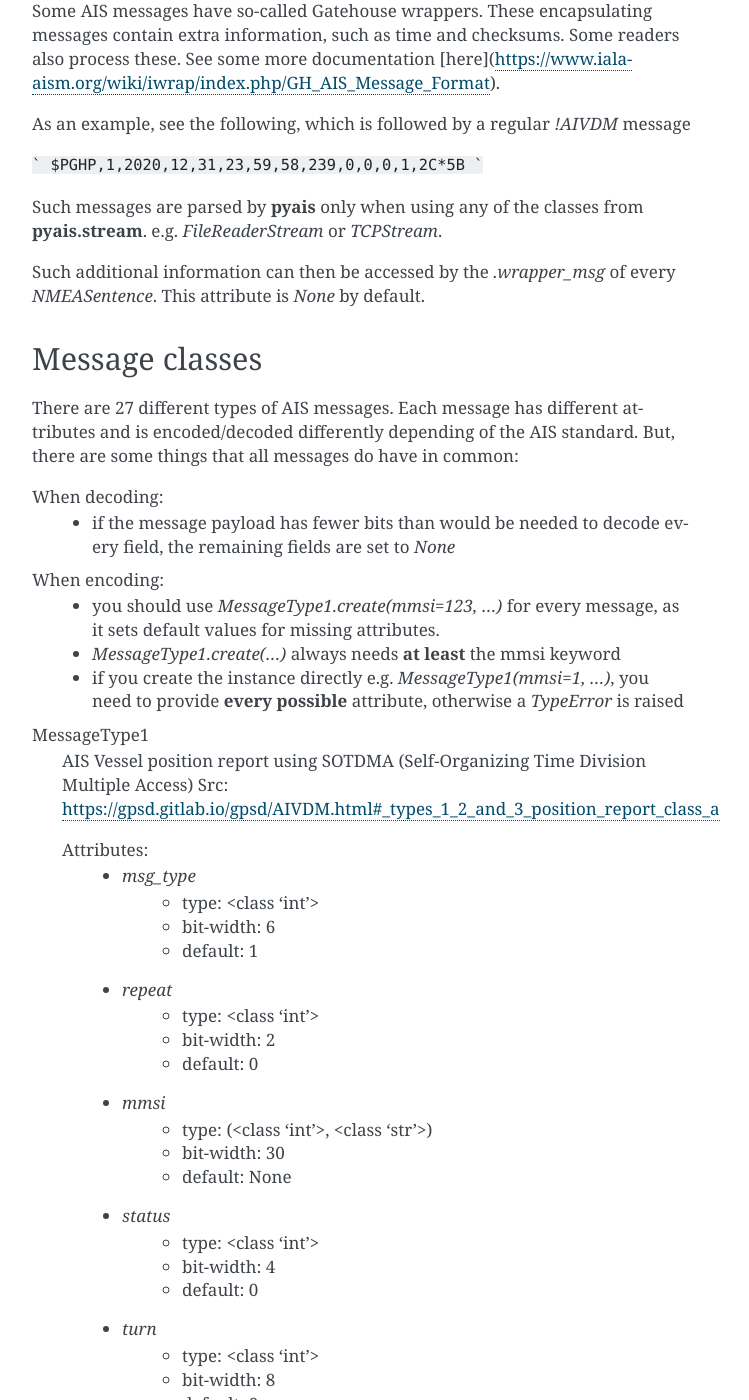
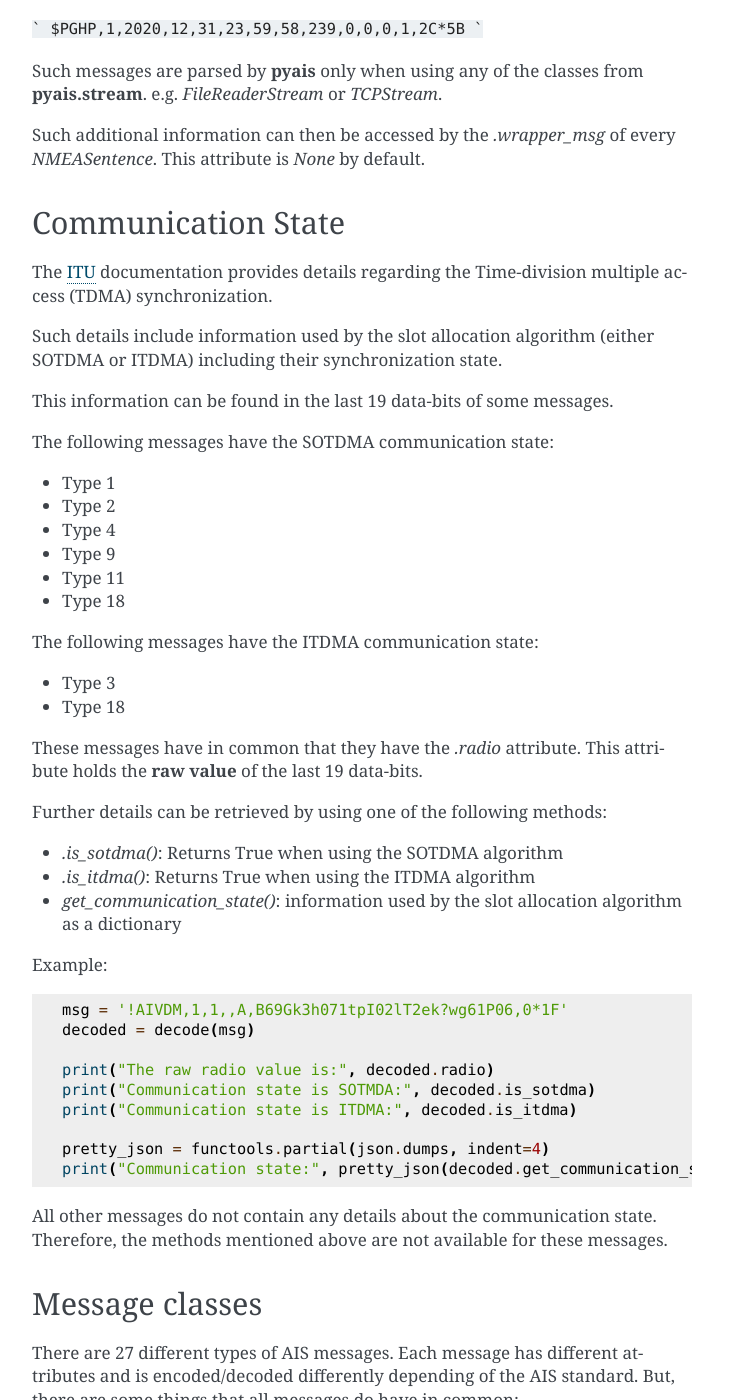
Before and after one commit to M0r13n/pyais, a Sphinx documentation site: the page built from docs/messages.rst, in a window 1280 px wide and 1400 px high, scrolled down 1643 px. Shown: the whole window, without its empty margins (388-1137 px from the left). Built offline with Sphinx 7.4.7, drawn with Linux system fonts in a browser that asks for light colours; some of the changed text lies outside the part shown.

Commit message:
adds paragraph to readthedocs (#111)

```diff
--- a/docs/messages.rst
+++ b/docs/messages.rst
@@ -80,6 +75,53 @@ e.g. `FileReaderStream` or `TCPStream`.
 
 Such additional information can then be accessed by the `.wrapper_msg` of every `NMEASentence`. This attribute is `None` by default.
 
+
+Communication State
+--------------------
+
+The `ITU`_ documentation provides details regarding the Time-division multiple access (TDMA) synchronization.
+
+.. _ITU: https://www.itu.int/dms_pubrec/itu-r/rec/m/R-REC-M.1371-1-200108-S!!PDF-E.pdf
+
+Such details include information used by the slot allocation algorithm (either SOTDMA or ITDMA) including their synchronization state.
+
+This information can be found in the last 19 data-bits of some messages.
+
+The following messages have the SOTDMA communication state:
+
+- Type 1
+- Type 2
+- Type 4
+- Type 9
+- Type 11
+- Type 18
+
+The following messages have the ITDMA communication state:
+
+- Type 3
+- Type 18
+
+These messages have in common that they have the `.radio` attribute. This attribute holds the **raw value** of the last 19 data-bits.
+
+Further details can be retrieved by using one of the following methods:
+
+- `.is_sotdma()`: Returns True when using the SOTDMA algorithm
+- `.is_itdma()`: Returns True when using the ITDMA algorithm
+- `get_communication_state()`: information used by the slot allocation algorithm as a dictionary
+
+Example::
+
+    msg = '!AIVDM,1,1,,A,B69Gk3h071tpI02lT2ek?wg61P06,0*1F'
+    decoded = decode(msg)
+
+    print("The raw radio value is:", decoded.radio)
+    print("Communication state is SOTMDA:", decoded.is_sotdma)
+    print("Communication state is ITDMA:", decoded.is_itdma)
+
+    pretty_json = functools.partial(json.dumps, indent=4)
+    print("Communication state:", pretty_json(decoded.get_communication_state()))
+
+All other messages do not contain any details about the communication state. Therefore, the methods mentioned above are not available for these messages.
 
 Message classes
 ----------------
```
Also changed, not shown: other parts of docs/messages.rst (+0 -5 lines), docs/examples.rst (added, +205 -0 lines), docs/index.rst (+1 -8 lines), 1 other file.
